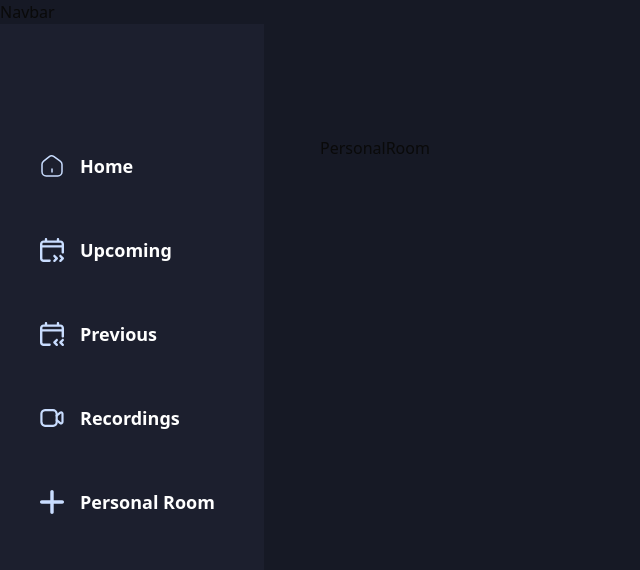
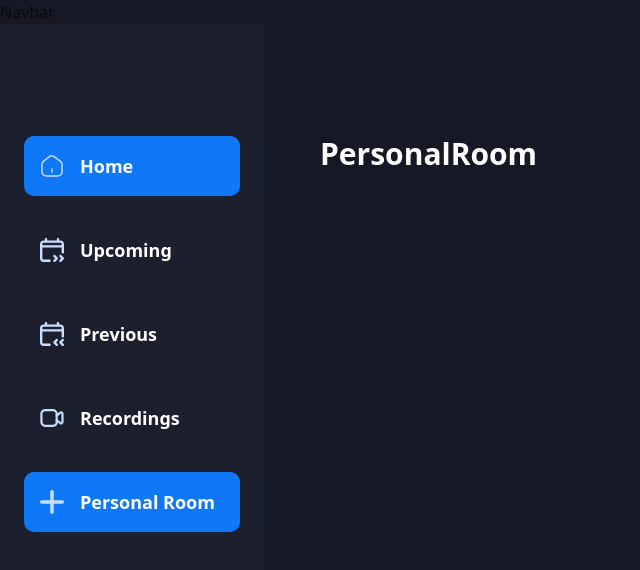
Before and after one commit to imran-techvoyager/PeerMeet, a Next.js app: page /personal-room in a window 1280 px wide. Shown: the top 570 px of the page, without its empty margins (0-640 px from the left). Built offline with nearby package versions, Linux system fonts and the light colour scheme.

Commit message:
feat(route): home routes

```diff
--- a/app/(root)/(home)/page.tsx
+++ b/app/(root)/(home)/page.tsx
@@ -2,7 +2,11 @@
 
 const Home = () => {
   return (
-    <div>Home</div>
+    <section className='flex size-full flex-col gap-10 text-white'>
+      <h1 className='text-3xl font-bold'>
+        Home
+      </h1>
+    </section>
   )
 }
 
--- a/app/(root)/(home)/personal-room/page.tsx
+++ b/app/(root)/(home)/personal-room/page.tsx
@@ -2,7 +2,11 @@
 
 const PersonalRoom = () => {
   return (
-    <div>PersonalRoom</div>
+     <section className='flex size-full flex-col gap-10 text-white'>
+      <h1 className='text-3xl font-bold'>
+        PersonalRoom
+      </h1>
+    </section>
   )
 }
 
--- a/app/(root)/(home)/previous/page.tsx
+++ b/app/(root)/(home)/previous/page.tsx
@@ -2,7 +2,11 @@
 
 const Previous = () => {
   return (
-    <div>Previous</div>
+     <section className='flex size-full flex-col gap-10 text-white'>
+      <h1 className='text-3xl font-bold'>
+        Previous
+      </h1>
+    </section>
   )
 }
 
--- a/app/(root)/(home)/recordings/page.tsx
+++ b/app/(root)/(home)/recordings/page.tsx
@@ -2,7 +2,12 @@
 
 const Recordings = () => {
   return (
-    <div>Recordings</div>
+     <section className='flex size-full flex-col gap-10 text-white'>
+      <h1 className='text-3xl font-bold'>
+        Recordings
+      </h1>
+    </section>
+
   )
 }
 
--- a/app/(root)/(home)/upcoming/page.tsx
+++ b/app/(root)/(home)/upcoming/page.tsx
@@ -2,7 +2,11 @@
 
 const Upcoming = () => {
   return (
-    <div>Upcoming</div>
+     <section className='flex size-full flex-col gap-10 text-white'>
+      <h1 className='text-3xl font-bold'>
+        Upcoming
+      </h1>
+    </section>
   )
 }
 
--- a/app/globals.css
+++ b/app/globals.css
@@ -6,11 +6,7 @@
 @theme{
   --color-dark-1: #1C1F2E;
   --color-dark-2: #161925;
-
-  --colors-dark: {
-    1: var(--color-dark-1);
-    2: var(--color-dark-2);
-  }
+  --color-blue-1: #0E78F9;
 }
 
 @theme inline {
```
